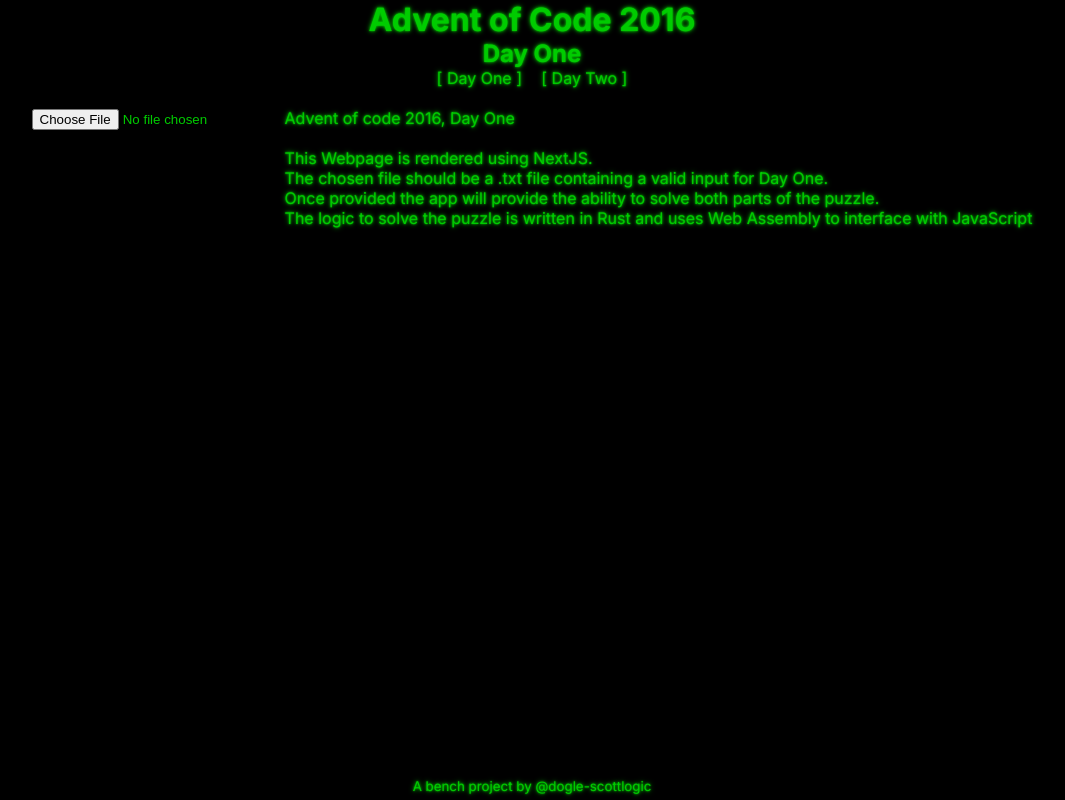
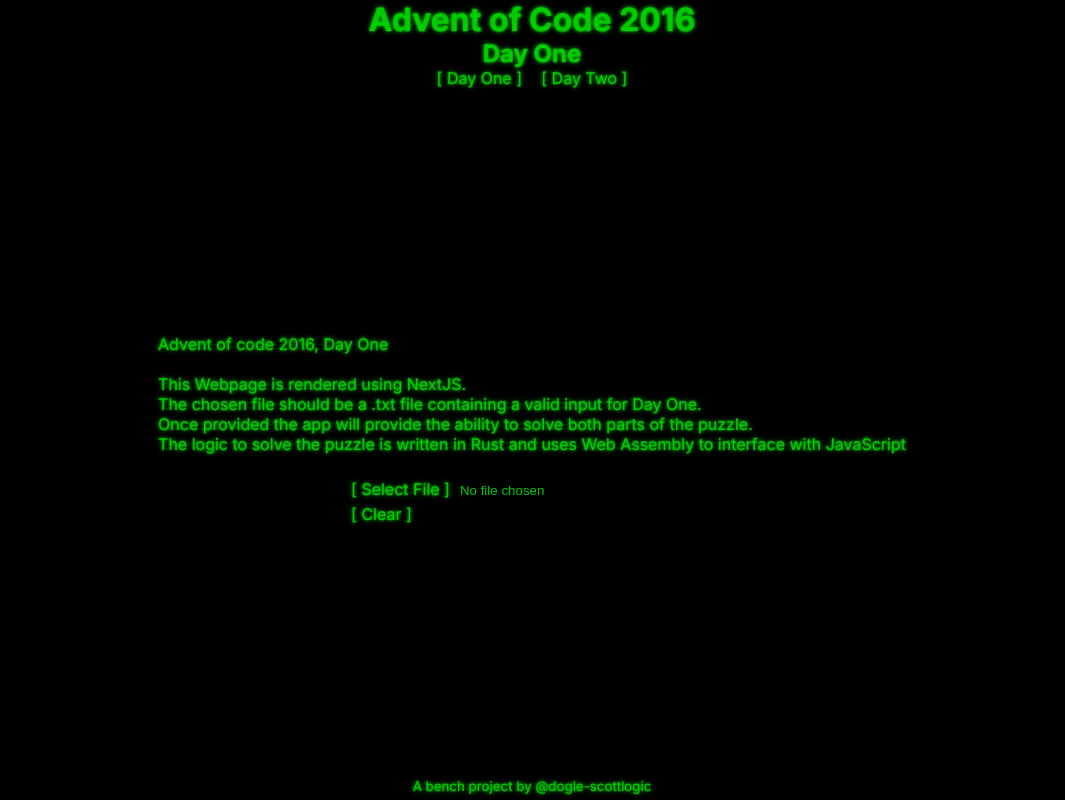
Before and after one commit to dogle-scottlogic/adventOfRust, a Next.js app in the folder advent_of_rust_js/: page / in a window 1280 px wide. Shown: the whole page, without its empty margins (108-1173 px from the left). Built offline with nearby package versions, Linux system fonts and the light colour scheme.

Commit message:
Tidy styles up

```diff
--- a/advent_of_rust_js/src/app/DaySolver.tsx
+++ b/advent_of_rust_js/src/app/DaySolver.tsx
@@ -1,5 +1,5 @@
-import styles from "./daySolver.module.css";
 import { useState } from 'react';
+import styles from "./page.module.css";
 
 export interface CommonDayProps {
     setPartOne: (value: string | number | null) => void;
@@ -44,13 +44,13 @@ const Day = (props: DayProps) => {
     return (
         <>
             {(<>
-            <p>{error}</p>
-                <div className={styles.part}>
-                    {partOne ? <label className={styles.label}>{partOne}</label> : <button className={styles.button} onClick={getPartOne}>Solve Part One</button>}
+                <div className={styles.error}>{error}</div>
+                <div>
+                    {partOne ? <label>{partOne}</label> : <button className={styles.button} onClick={getPartOne}>[ Solve Part One ]</button>}
                 </div>
 
-                <div className={styles.part}>
-                    {partTwo ? <label className={styles.label}>{partTwo}</label> : <button className={styles.button} onClick={getPartTwo}>Solve Part Two</button>}
+                <div>
+                    {partTwo ? <label>{partTwo}</label> : <button className={styles.button} onClick={getPartTwo}>[ Solve Part Two ]</button>}
                 </div></>)
             }
         </>
--- a/advent_of_rust_js/src/app/daySolver.module.css
+++ /dev/null
@@ -1,51 +0,0 @@
-.button {
-    background-image: linear-gradient(#00cc00, #00cc00);
-    border: 1px solid #0077cc;
-    border-radius: 4px;
-    box-sizing: border-box;
-    color: black;
-    cursor: pointer;
-    direction: ltr;
-    display: block;
-    font-family: "SF Pro Text", "SF Pro Icons", "AOS Icons", "Helvetica Neue",
-      Helvetica, Arial, sans-serif;
-    font-size: 17px;
-    font-weight: 400;
-    letter-spacing: -0.022em;
-    line-height: 1.47059;
-    min-width: 30px;
-    overflow: visible;
-    padding: 4px 15px;
-    text-align: center;
-    vertical-align: baseline;
-    user-select: none;
-    -webkit-user-select: none;
-    touch-action: manipulation;
-    white-space: nowrap;
-  }
-
-  .button:disabled {
-    cursor: default;
-    opacity: 0.3;
-  }
-
-  .button:hover {
-    background-image: linear-gradient(#51a9ee, #147bcd);
-    border-color: #1482d0;
-    text-decoration: none;
-  }
-
-  .button:active {
-    background-image: linear-gradient(#3d94d9, #0067b9);
-    border-color: #006dbc;
-    outline: none;
-  }
-
-  .button:focus {
-    box-shadow: rgba(131, 192, 253, 0.5) 0 0 0 3px;
-    outline: none;
-  }
-
-  .part {
-    margin: 10px;
-  }
--- a/advent_of_rust_js/src/app/page.module.css
+++ b/advent_of_rust_js/src/app/page.module.css
@@ -21,8 +21,52 @@
 .wrapper {
   display: flex;
   padding: 20px;
+  justify-content: center;
+  align-items: center;
+  flex-direction: column;
 }
 
 .footer {
   padding: 5px;
 }
+
+.part::file-selector-button {
+  display: none;
+}
+
+.part {
+  margin-left: 10px;
+}
+
+.button {
+  background: none;
+  font: inherit;
+  border: none;
+  padding: 0;
+  margin-right: 10px;
+  color: #00cc00;
+  text-shadow: 0 0 2px #00cc00, 0 0 5px #00cc00;
+  cursor: pointer;
+  &.button:hover {
+    color: #99ff99;
+  }
+}
+
+.options {
+  display: flex;
+  flex-direction: column;
+  align-items: flex-start;
+}
+
+.options > label,
+.options > div {
+  margin: 5px 0 5px 0;
+}
+
+.error {
+  position: absolute;
+  color: #cc0000;
+  top: 0;
+  left: 0;
+  text-shadow: 0 0 2px #cc0000, 0 0 5px #cc0000;
+}
--- a/advent_of_rust_js/src/app/page.tsx
+++ b/advent_of_rust_js/src/app/page.tsx
@@ -2,9 +2,9 @@
 import { ChangeEvent, useEffect, useState } from 'react';
 import styles from "./page.module.css";
 import Nav from './Nav';
-import Day from './DaySolver';
 import DayOne from './DayOne';
 import DayTwo from './DayTwo';
+import React from 'react';
 
 export type PuzzleDay = "Day One" | "Day Two";
 
@@ -16,6 +16,7 @@ interface Module {
 };
 
 const Home = () => {
+  let fileInput: React.RefObject<HTMLInputElement> = React.createRef();;
   const [input, setInput] = useState<string>("");
   const [module, setModule] = useState<Module | null>(null);
   const [currentDay, setCurrentDay] = useState<PuzzleDay>("Day One");
@@ -52,18 +53,37 @@ const Home = () => {
     setPartTwo(null);
   }
 
+  const clearClicked = () => {
+    if (fileInput?.current?.value) {
+      fileInput.current.value = "";
+      setInput("");
+      setPartOne(null);
+      setPartTwo(null);
+    }
+  }
+
   return (
     <div className={styles.aoc}>
       <div className={styles.header}>
         <h1>Advent of Code 2016</h1>
-        <h2>Day One</h2>
+        <h2>{currentDay}</h2>
         <Nav items={["Day One", "Day Two"]} onClick={navClicked} />
       </div>
       <div className={styles.wrapper}>
+        <div className={styles.blurb}>
+          <p>Advent of code 2016, {currentDay}</p>
+          < br />
+          <p>This Webpage is rendered using NextJS.</p>
+          <p>The chosen file should be a .txt file containing a valid input for <a href='https://adventofcode.com/2016/day/1/input'>Day One.</a></p>
+          <p>Once provided the app will provide the ability to solve both parts of the puzzle.</p>
+          <p>The logic to solve the puzzle is written in Rust and uses Web Assembly to interface with JavaScript</p>
+        </div>
+        <br />
         <div className={styles.options}>
-          <div>
-            <input className={styles.part} type="file" onChange={showFile} />
-          </div>
+          <label className={styles.button}>
+            [ Select File ]
+            <input ref={fileInput} className={styles.part} type="file" onChange={showFile} />
+          </label>
           {
             currentDay === "Day One" ? (
               <DayOne
@@ -87,15 +107,7 @@ const Home = () => {
               />
             )
           }
-
-        </div>
-        <div className={styles.blurb}>
-          <p>Advent of code 2016, {currentDay}</p>
-          < br />
-          <p>This Webpage is rendered using NextJS.</p>
-          <p>The chosen file should be a .txt file containing a valid input for <a href='https://adventofcode.com/2016/day/1/input'>Day One.</a></p>
-          <p>Once provided the app will provide the ability to solve both parts of the puzzle.</p>
-          <p>The logic to solve the puzzle is written in Rust and uses Web Assembly to interface with JavaScript</p>
+          <button className={styles.button} onClick={clearClicked}>[ Clear ]</button>
         </div>
       </div>
       <div className={styles.footer}><small>A bench project by <a href='https://github.com/dogle-scottlogic'>@dogle-scottlogic</a></small></div>
```
